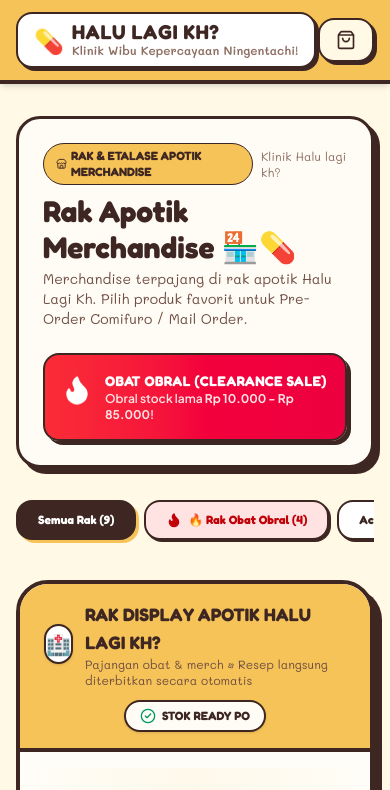
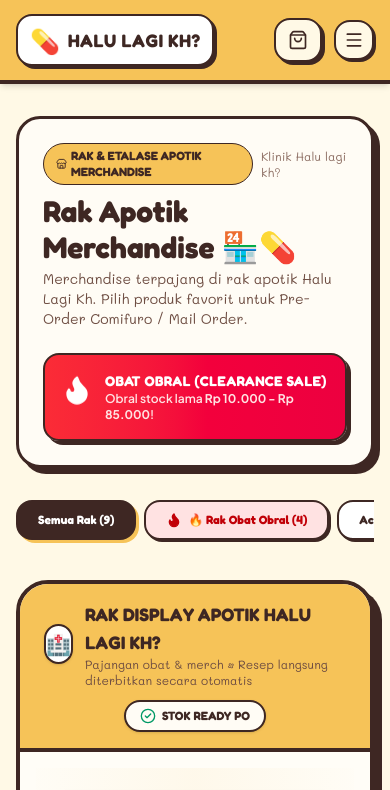
Before and after one commit to mikaelaldy/halu-lagi-kh, a React (Vite) app: page /catalog in a window 390 px wide. Shown: the top 790 px of the page. Built offline with nearby package versions, Linux system fonts and the light colour scheme.

Commit message:
feat: implement site-wide pharmacy styling and add navigation components for catalog and checkout flows

```diff
--- a/src/components/Navbar.tsx
+++ b/src/components/Navbar.tsx
@@ -1,30 +1,35 @@
-import React from 'react';
+import React, { useState, useEffect } from 'react';
 import { Link, useLocation } from 'react-router-dom';
-import { ShoppingBag, Sparkles, Flame } from 'lucide-react';
+import { ShoppingBag, Sparkles, Flame, Menu, X } from 'lucide-react';
 import { useCart } from '../context/CartContext';
 import { CLINIC_INFO } from '../data/products';
 
 export const Navbar: React.FC = () => {
   const { totalItems } = useCart();
   const location = useLocation();
+  const [menuOpen, setMenuOpen] = useState(false);
 
   const isActive = (path: string) => location.pathname === path;
+
+  useEffect(() => {
+    setMenuOpen(false);
+  }, [location.pathname, location.search]);
 
   return (
     <header className="sticky top-0 z-50 bg-[#F6C358] border-b-4 border-[#3E2723] shadow-md">
       <div className="max-w-7xl mx-auto px-4 sm:px-6 lg:px-8">
-        <div className="flex items-center justify-between h-20">
+        <div className="flex items-center justify-between h-20 gap-3">
 
           {/* Logo & Tagline */}
-          <Link to="/" className="flex items-center gap-3 group">
-            <div className="bg-white px-4 py-2 rounded-2xl border-2 border-[#3E2723] shadow-[3px_3px_0px_#3E2723] group-hover:rotate-1 transition-transform">
+          <Link to="/" className="flex items-center gap-3 group min-w-0">
+            <div className="bg-white px-3 sm:px-4 py-2 rounded-2xl border-2 border-[#3E2723] shadow-[3px_3px_0px_#3E2723] group-hover:rotate-1 transition-transform">
               <div className="flex items-center gap-2">
                 <span className="text-2xl">💊</span>
                 <div>
-                  <h1 className="font-heading text-xl sm:text-2xl font-extrabold text-[#3E2723] tracking-wide leading-none">
+                  <h1 className="font-heading text-lg sm:text-2xl font-extrabold text-[#3E2723] tracking-wide leading-none truncate">
                     {CLINIC_INFO.name}
                   </h1>
-                  <p className="font-doodle text-xs text-[#8D6E63] font-semibold">
+                  <p className="font-doodle text-xs text-[#8D6E63] font-semibold hidden sm:block">
                     {CLINIC_INFO.tagline}
                   </p>
                 </div>
@@ -32,7 +37,7 @@
             </div>
           </Link>
 
-          {/* Nav Links */}
+          {/* Nav Links (Desktop) */}
           <nav className="hidden md:flex items-center gap-3">
             <Link
               to="/"
@@ -67,10 +72,10 @@
           </nav>
 
           {/* Cart Pouch Button */}
-          <div className="flex items-center gap-3">
+          <div className="flex items-center gap-3 shrink-0">
             <Link
               to="/checkout"
-              className="relative flex items-center gap-2 bg-[#FFF9E6] text-[#3E2723] px-4 py-2.5 rounded-2xl border-2 border-[#3E2723] font-heading font-bold text-sm hover:bg-white transition-all shadow-[3px_3px_0px_#3E2723] active:translate-y-0.5"
+              className="relative flex items-center gap-2 bg-[#FFF9E6] text-[#3E2723] px-3 sm:px-4 py-2.5 rounded-2xl border-2 border-[#3E2723] font-heading font-bold text-sm hover:bg-white transition-all shadow-[3px_3px_0px_#3E2723] active:translate-y-0.5"
             >
               <ShoppingBag className="w-5 h-5 text-[#3E2723]" />
               <span className="hidden sm:inline">Kantung Obat</span>
@@ -80,10 +85,58 @@
                 </span>
               )}
             </Link>
+
+            {/* Mobile Menu Toggle */}
+            <button
+              onClick={() => setMenuOpen((prev) => !prev)}
+              className="md:hidden w-10 h-10 bg-[#FFF9E6] text-[#3E2723] rounded-2xl border-2 border-[#3E2723] flex items-center justify-center shadow-[2px_2px_0px_#3E2723] active:translate-y-0.5 transition-all cursor-pointer"
+              aria-label={menuOpen ? 'Tutup menu' : 'Buka menu'}
+              aria-expanded={menuOpen}
+            >
+              {menuOpen ? <X className="w-5 h-5" /> : <Menu className="w-5 h-5" />}
+            </button>
           </div>
 
         </div>
       </div>
+
+      {/* Mobile Menu Dropdown */}
+      {menuOpen && (
+        <nav className="md:hidden bg-[#F6C358] border-t-2 border-[#3E2723] shadow-md">
+          <div className="max-w-7xl mx-auto px-4 py-4 space-y-2">
+            <Link
+              to="/"
+              className={`block px-4 py-3 rounded-2xl font-heading font-bold text-sm transition-all border-2 ${
+                isActive('/')
+                  ? 'bg-[#3E2723] text-[#FFF9E6] border-[#3E2723]'
+                  : 'bg-white text-[#3E2723] border-[#3E2723] hover:bg-[#FFF9E6]'
+              }`}
+            >
+              🏥 Beranda Klinik
+            </Link>
+
+            <Link
+              to="/catalog"
+              className={`block px-4 py-3 rounded-2xl font-heading font-bold text-sm transition-all border-2 flex items-center gap-2 ${
+                isActive('/catalog')
+                  ? 'bg-[#3E2723] text-[#FFF9E6] border-[#3E2723]'
+                  : 'bg-white text-[#3E2723] border-[#3E2723] hover:bg-[#FFF9E6]'
+              }`}
+            >
+              <Sparkles className="w-4 h-4 text-amber-500 fill-amber-400" />
+              Katalog Merch
+            </Link>
+
+            <Link
+              to="/catalog?category=clearance"
+              className="block px-4 py-3 rounded-2xl font-heading font-bold text-sm transition-all border-2 bg-red-500 text-white border-[#3E2723] hover:bg-red-600 flex items-center gap-2"
+            >
+              <Flame className="w-4 h-4 fill-white" />
+              🔥 Obat Obral (Clearance)
+            </Link>
+          </div>
+        </nav>
+      )}
     </header>
   );
 };
--- a/src/index.css
+++ b/src/index.css
@@ -74,7 +74,7 @@
   z-index: 20;
   display: flex;
   align-items: center;
-  justify-between: space-between;
+  justify-content: space-between;
   padding: 0 16px;
 }
 
--- a/src/pages/Catalog.tsx
+++ b/src/pages/Catalog.tsx
@@ -40,7 +40,7 @@
   };
 
   return (
-    <div className="min-h-screen bg-[#FFF9E6] py-8 px-4 sm:px-6 lg:px-8">
+    <div className="min-h-screen bg-[#FFF9E6] pt-8 pb-28 sm:py-8 px-4 sm:px-6 lg:px-8">
       <div className="max-w-7xl mx-auto space-y-8">
 
         {/* HEADER & STORE TITLE */}
--- a/src/pages/ThankYou.tsx
+++ b/src/pages/ThankYou.tsx
@@ -105,7 +105,7 @@
         </div>
 
         {/* Navigation Buttons */}
-        <div className="flex justify-center gap-4 pt-4">
+        <div className="flex flex-wrap justify-center gap-4 pt-4">
           <Link
             to="/"
             className="bg-[#FFFCF5] text-[#3E2723] hover:bg-white px-6 py-3 rounded-2xl border-2 border-[#3E2723] font-heading font-bold text-sm flex items-center gap-2 shadow-[3px_3px_0px_#3E2723]"
```
Also changed, not shown: 1 other file (tests, documents, lock files or other folders).
